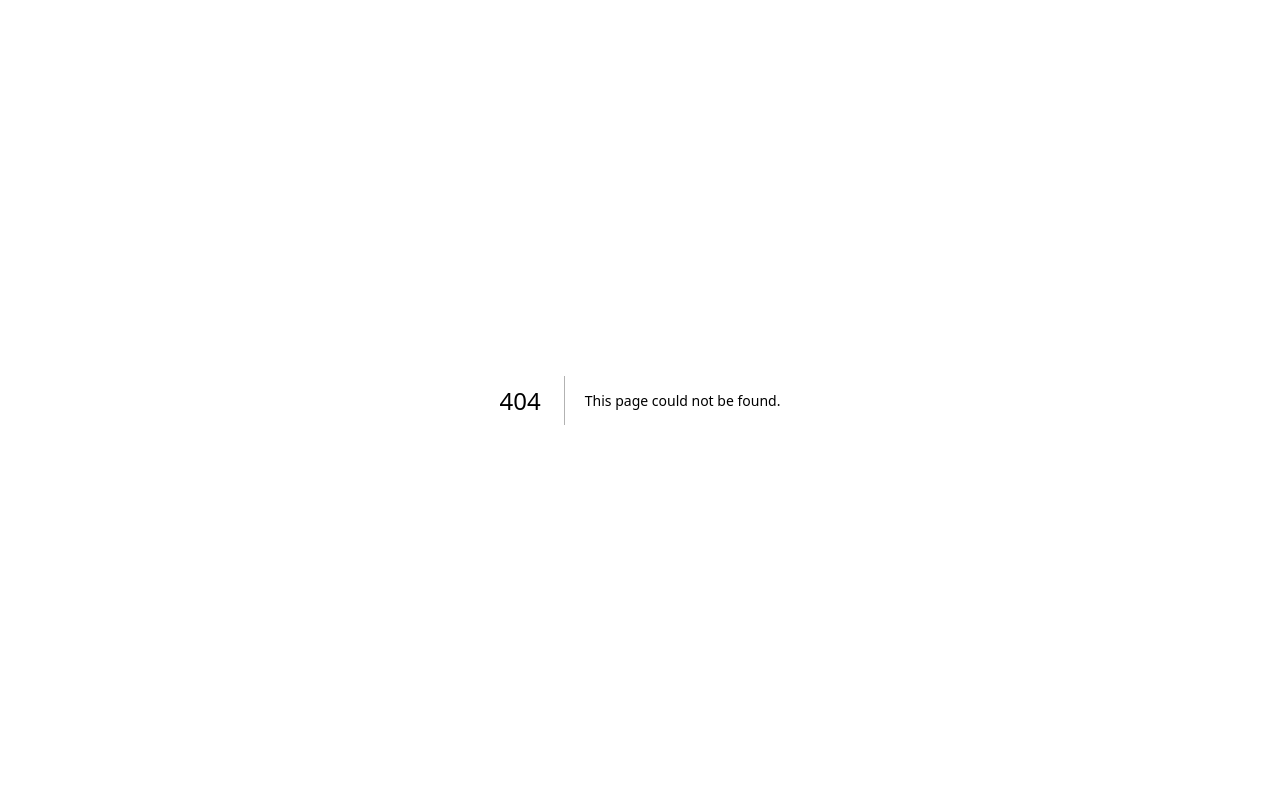
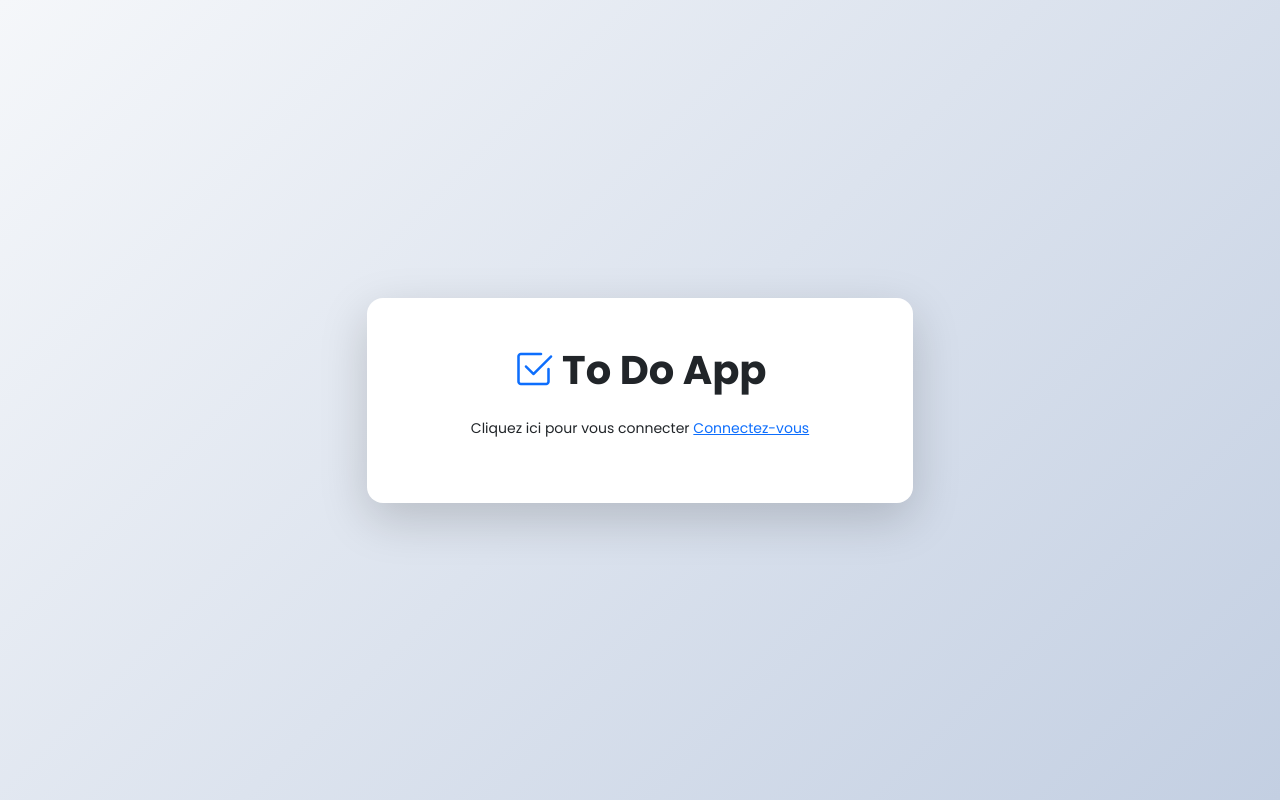
Before and after one commit to DIOMANDE-CODE/todo_list_app_frontend, a Next.js app: page /activation/1/1 in a window 1280 px wide. Before the commit this address had no page. Built offline with nearby package versions, Linux system fonts and the light colour scheme; no server answers.

Commit message:
Conception des vues pour l'activation des comptes

```diff
--- /dev/null
+++ b/src/app/activation/[uid]/[token]/page.tsx
@@ -0,0 +1,70 @@
+"use client";
+
+import Link from "next/link";
+import React, { useEffect, useState } from "react";
+import { AxiosError } from "axios";
+import api from "@/lib/api";
+import { useParams } from "next/navigation";
+
+export default function Connexion() {
+  const [messageErreur, setMessageErreur] = useState("");
+  const [successMessage, setSuccessMessage] = useState("");
+  const params = useParams();
+  const { uid, token } = params;
+
+  const activerCompte = async () => {
+    try {
+      const response = await api.get(`api/users/activation/${uid}/${token}/`);
+
+      if (response.status === 200) {
+        setSuccessMessage(response.data.message);
+      }
+
+      if (response.status === 400) {
+        setMessageErreur(response.data.error);
+      }
+    } catch (err) {
+      const erreurAxios = err as AxiosError;
+      const status = erreurAxios.response?.status;
+
+      if (status === 400){
+        setMessageErreur("Token Invalid")
+      }
+      console.log(erreurAxios);
+    }
+  };
+
+  useEffect(() => {
+    activerCompte();
+  }, []);
+
+  return (
+    <div className="auth-body">
+      <div className="container">
+        <div className="row justify-content-center align-items-center vh-100">
+          <div className="col-md-5 col-lg-6">
+            <div className="card shadow-lg border-0 rounded-4">
+              <div className="card-body p-4 p-md-5">
+                <div className="text-center mb-4">
+                  <h2 className="h1 fw-bold">
+                    <i className="bi bi-check2-square text-primary" /> To Do App
+                  </h2>
+                  {successMessage && (
+                    <p className="text-success">{successMessage}</p>
+                  )}
+                  {messageErreur && (
+                    <p className="text-danger">{messageErreur}</p>
+                  )}
+                </div>
+                <p className="text-center mt-4 small">
+                  Cliquez ici pour vous connecter{" "}
+                  <Link href="/connexion">Connectez-vous</Link>
+                </p>
+              </div>
+            </div>
+          </div>
+        </div>
+      </div>
+    </div>
+  );
+}
```
